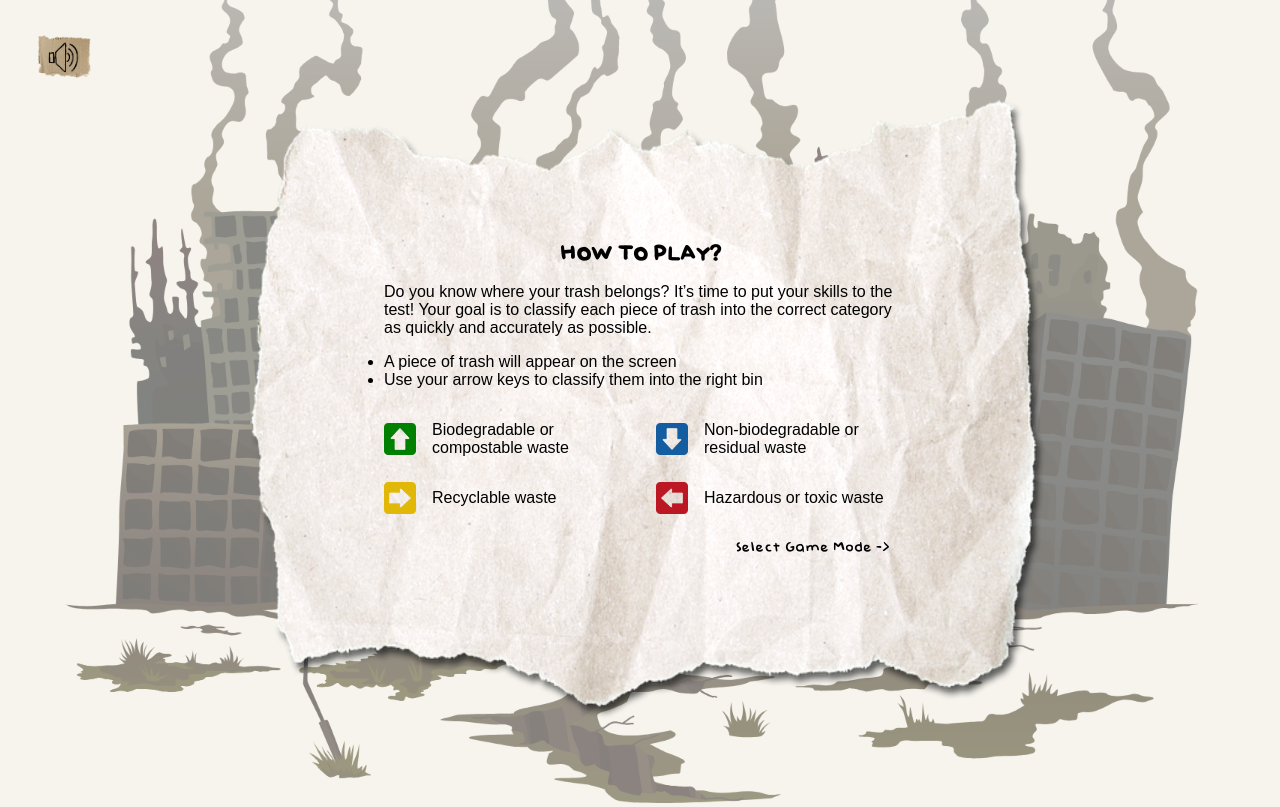
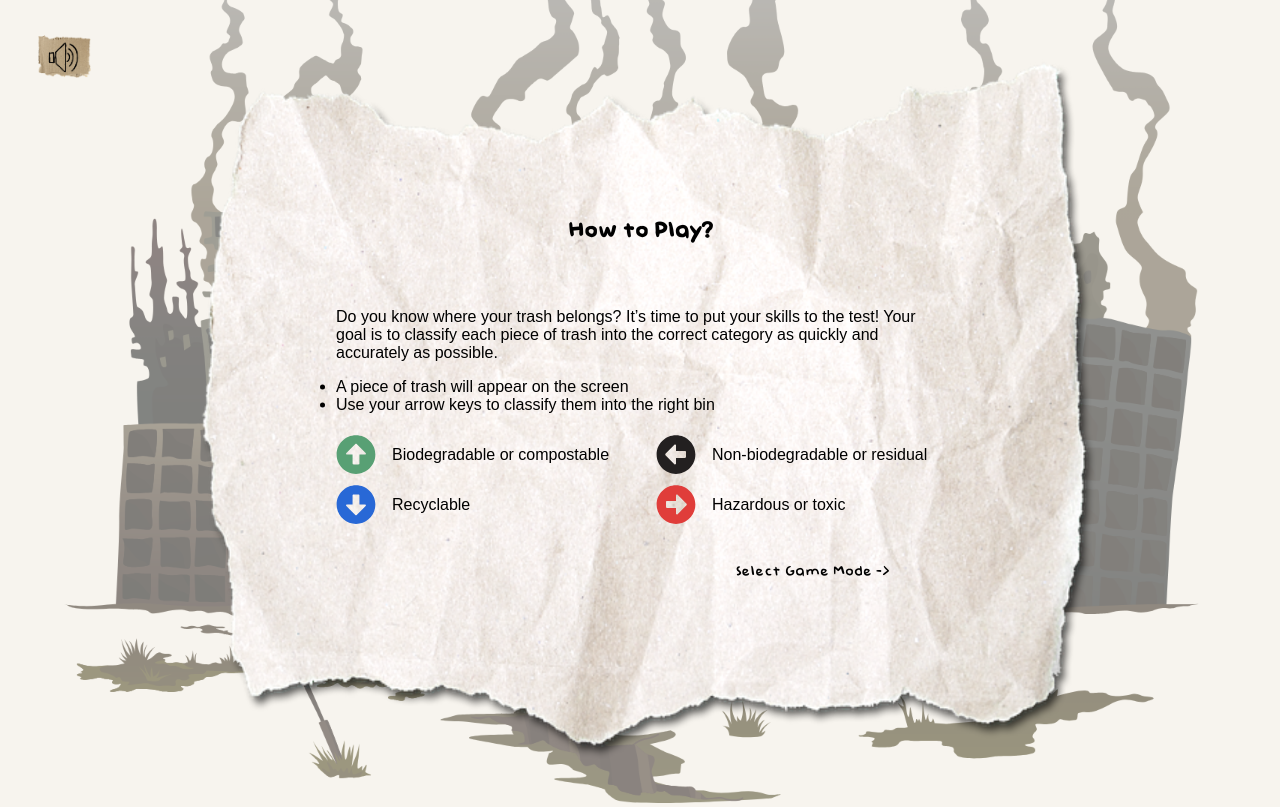
Before and after one commit to jellyM0on/hci-throwmaster, a React (Vite) app: page /game in a window 1280 px wide. Shown: the top 807 px of the page. Built offline with nearby package versions, Linux system fonts and the light colour scheme.

Commit message:
feat: update tutorial screen icon colors and component

```diff
--- a/src/components/InfoContainer/InfoContainer.css
+++ b/src/components/InfoContainer/InfoContainer.css
@@ -3,7 +3,8 @@
     top: 50%;
     left: 50%;
     transform: translate(-50%, -50%);
-    width: 80vw;
+    width: 90vw;
+    height: 90vh;
     z-index: -1;
 }
 
@@ -32,6 +33,13 @@
     margin-top: 1em;
     display: flex;
     flex-direction: row;
+}
+
+.nav-single {
+    justify-content: end;
+}
+
+.nav-multi {
     justify-content: space-between;
 }
 
--- a/src/components/InfoContainer/InfoContainer.jsx
+++ b/src/components/InfoContainer/InfoContainer.jsx
@@ -1,7 +1,10 @@
 import "./InfoContainer.css"
 import bg from "../../assets/paper1.png"
 
-export default function InfoContainer({title, content, navBtns}){
+import React from "react"
+export default function InfoContainer({title, content, navBtns, navType}){
+    console.log(navType)
+
     return(
         <div className="info-container">
             <img src={bg} alt="bg" class="info-container-bg"/>
@@ -11,7 +14,9 @@ export default function InfoContainer({title, content, navBtns}){
                     <>{content}</>
                 </div>
 
-                <div class="info-container-nav">{navBtns}</div>
+                <div className={navType == "multi" ? "info-container-nav nav-multi" : "info-container-nav nav-single"}>
+                    {navBtns}
+                </div>
             </div>
         </div>
     )
--- a/src/screens/ModeSelectionScreen/ModeSelectionScreen.jsx
+++ b/src/screens/ModeSelectionScreen/ModeSelectionScreen.jsx
@@ -61,7 +61,7 @@ export default function ModeSelectionScreen({setScreen}) {
     }
     return(
         <div id="mode-selection">
-           <InfoContainer title={"Select a Game Mode"} content={<Content/>} navBtns={<Nav/>}/>
+           <InfoContainer title={"Select a Game Mode"} content={<Content/>} navBtns={<Nav/>}  navType="multi"/>
         </div>
     )
 }
--- a/src/screens/TutorialScreen/TutorialScreen.css
+++ b/src/screens/TutorialScreen/TutorialScreen.css
@@ -37,17 +37,12 @@
     justify-content: center;
 }
 
-.tutorial-assets {
-    width: 2em;
-    height: 2em;
-}
-
 .grouped-container {
     display: flex;
     flex-direction: row;
     justify-content: start;
     align-items: center;
-    width: 15em;
+    width: 18em;
     gap: 1em;
 }
 
--- a/src/screens/TutorialScreen/TutorialScreen.jsx
+++ b/src/screens/TutorialScreen/TutorialScreen.jsx
@@ -1,9 +1,14 @@
 import "./TutorialScreen.css"
-import bg from "../../assets/paper1.png"
-import upBtn from "../../assets/tutorial/up.png"
+import InfoContainer from "../../components/InfoContainer/InfoContainer"
 import downBtn from "../../assets/tutorial/down.png"
 import leftBtn from "../../assets/tutorial/left.png"
 import rightBtn from "../../assets/tutorial/right.png"
+
+import { FaArrowAltCircleUp } from "react-icons/fa";
+import { FaArrowAltCircleDown } from "react-icons/fa";
+import { FaArrowAltCircleRight } from "react-icons/fa";
+import { FaArrowAltCircleLeft } from "react-icons/fa";
+
 
 export default function TutorialScreen({setScreen}) {
 
@@ -11,12 +16,8 @@ export default function TutorialScreen({setScreen}) {
         setScreen("mode_selection");
     }
 
+    const Content = () => {
         return(
-        <div id="tutorial-screen">
-            <div id="tutorial-container">
-                <img src={bg} alt="bg" id="tutorial-bg"/>
-                <div id="tutorial-content">
-                    <h2>HOW TO PLAY?</h2>
             <div>
                 <p>Do you know where your trash belongs?
                     It’s time to put your skills to the test!
@@ -30,36 +31,40 @@ export default function TutorialScreen({setScreen}) {
                 <div className="tutorial-details-container">
                     <div className="tutorial-details-col">
                         <div className="grouped-container">
-                                    <img src={upBtn} alt="" className="tutorial-assets" />
-                                    <p>Biodegradable or compostable waste</p>
+                           <FaArrowAltCircleUp size="2.5em" color="rgb(88, 160, 116)"/>
+                            <p>Biodegradable or compostable</p>
                         </div>
                         <div className="grouped-container">
-                                    <img src={rightBtn} alt="" className="tutorial-assets" />
-                                    <p>Recyclable waste</p>
+                            <FaArrowAltCircleDown size="2.5em" color="rgb(40, 104, 214)"/>
+                            <p>Recyclable</p>
                         </div>
                     </div>
                     <div className="tutorial-details-col">
                         <div className="grouped-container">
-                                    <img src={downBtn} alt="" className="tutorial-assets" />
-                                    <p>Non-biodegradable or residual waste</p>
+                            <FaArrowAltCircleLeft size="2.5em" color="rgb(35, 32, 32)"/>
+                            <p>Non-biodegradable or residual</p>
                         </div>
                             <div className="grouped-container">
-                                    <img src={leftBtn} alt="" className="tutorial-assets" />
-                                    <p>Hazardous or toxic waste</p>
+                            <FaArrowAltCircleRight size="2.5em" color="rgb(224, 61, 58)"/>
+                            <p>Hazardous or toxic</p>
                         </div>
                     </div>
                 </div>
             </div>
+        )
+    }
 
-                    <div id="tutorial-next-btn">
+    const Nav = () => {
+        return(
+            <div>
                 <button className="btn-plain" onClick={transitionToModeSelection}>Select Game Mode -&gt;</button>
-                    </div>
-                </div>
-
-
-            </div>
-
-
             </div>
         )
     }
+
+    return(
+        <div id="tutorial-screen">
+              <InfoContainer title={"How to Play?"} content={<Content/>} navBtns={<Nav/>} navType="single"/>
+        </div>
+    )
+}
```
Lines whose indentation alone changed are shown as unchanged.
